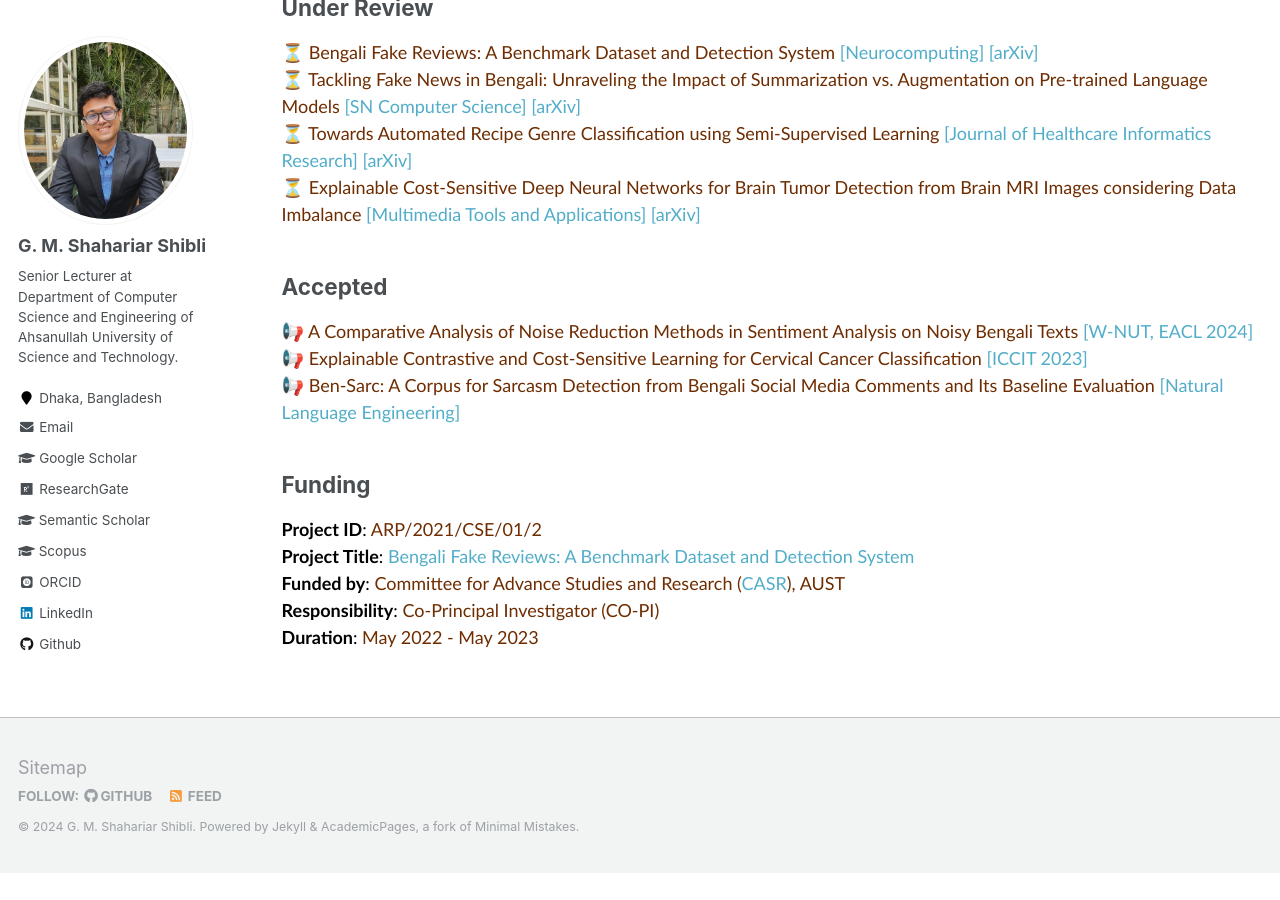
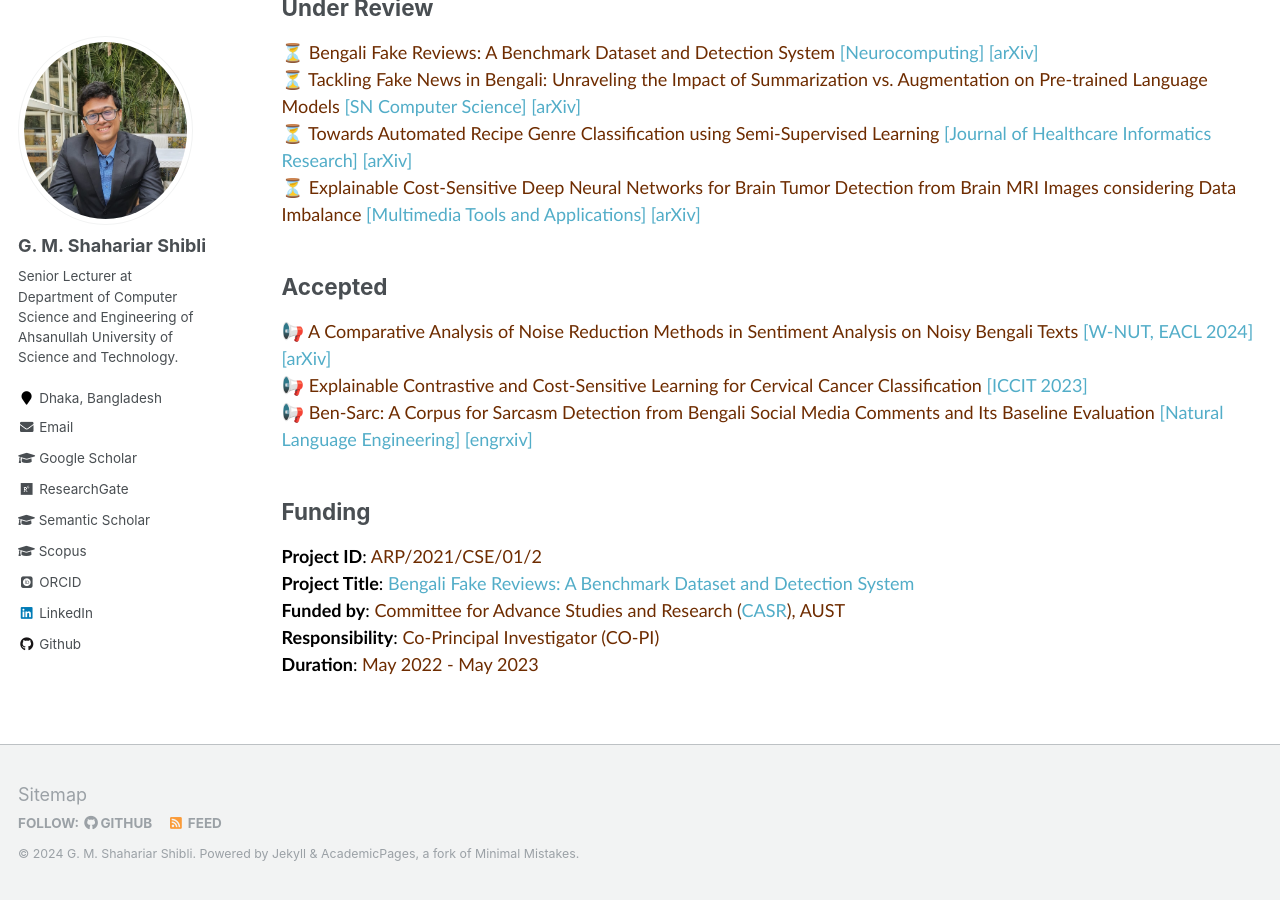
Before and after one commit to shahariar-shibli/shahariar-shibli.github.io, a Jekyll site: the page built from _pages/research.md, in a window 1280 px wide and 900 px high, scrolled down 710 px. Built offline with Jekyll 4.4.1, drawn with Linux system fonts in a browser that asks for light colours; some web fonts are replaced; before the commit the page ends 1583 px from its top, so only the background shows below that.

Commit message:
Update research.md

```diff
--- a/_pages/research.md
+++ b/_pages/research.md
@@ -44,9 +44,9 @@ author_profile: true
 
 ## Accepted
 <span style="font-family:Trebuchet MS;">
-📢 <span style="color:#6E2C00">A Comparative Analysis of Noise Reduction Methods in Sentiment Analysis on Noisy Bengali Texts</span> [[W-NUT, EACL 2024]](https://noisy-text.github.io/2024/)<br/>
+📢 <span style="color:#6E2C00">A Comparative Analysis of Noise Reduction Methods in Sentiment Analysis on Noisy Bengali Texts</span> [[W-NUT, EACL 2024]](https://noisy-text.github.io/2024/) [[arXiv]](https://arxiv.org/pdf/2401.14360.pdf)<br/>
 📢 <span style="color:#6E2C00">Explainable Contrastive and Cost-Sensitive Learning for Cervical Cancer Classification</span> [[ICCIT 2023]](https://iccit.org.bd/2023/)<br/>
-📢 <span style="color:#6E2C00">Ben-Sarc: A Corpus for Sarcasm Detection from Bengali Social Media Comments and Its Baseline Evaluation</span> [[Natural Language Engineering]](https://www.cambridge.org/core/journals/natural-language-engineering)
+📢 <span style="color:#6E2C00">Ben-Sarc: A Corpus for Sarcasm Detection from Bengali Social Media Comments and Its Baseline Evaluation</span> [[Natural Language Engineering]](https://www.cambridge.org/core/journals/natural-language-engineering) [[engrxiv]](https://engrxiv.org/preprint/view/2102/4194)
 </span>
 
 
```
